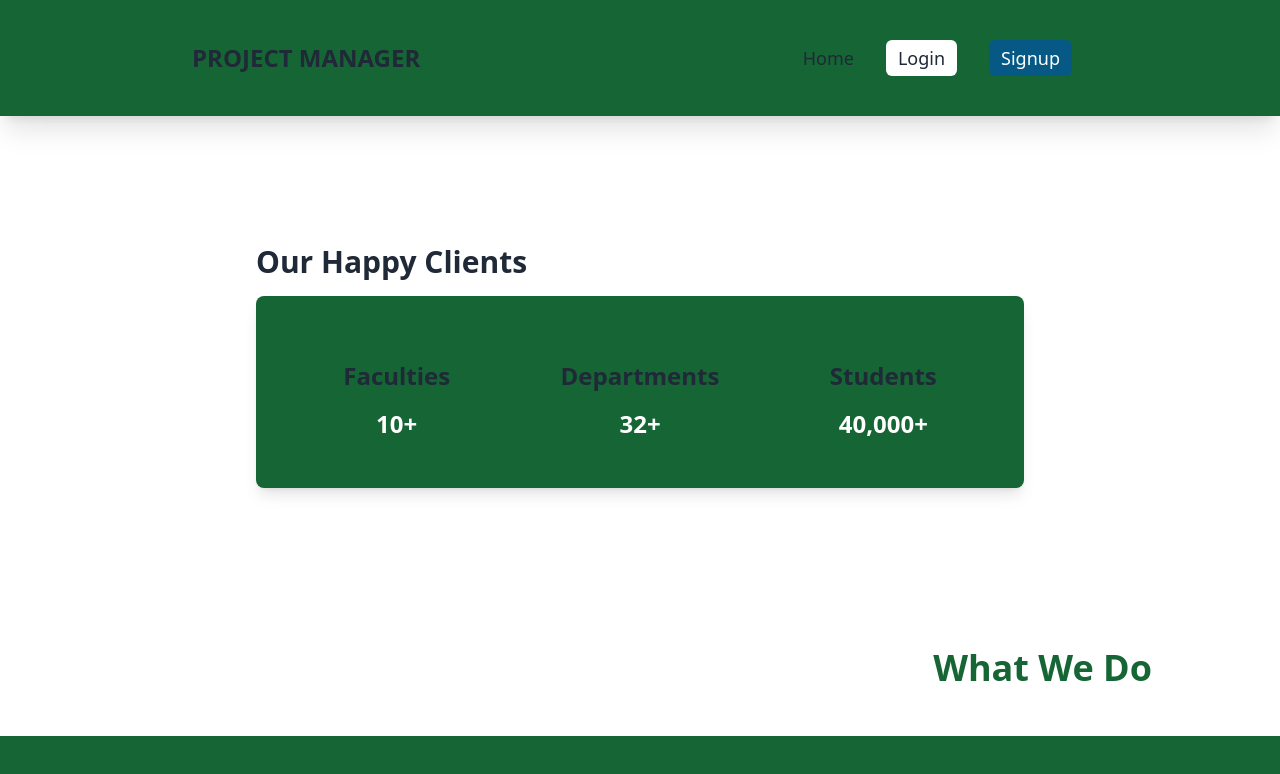
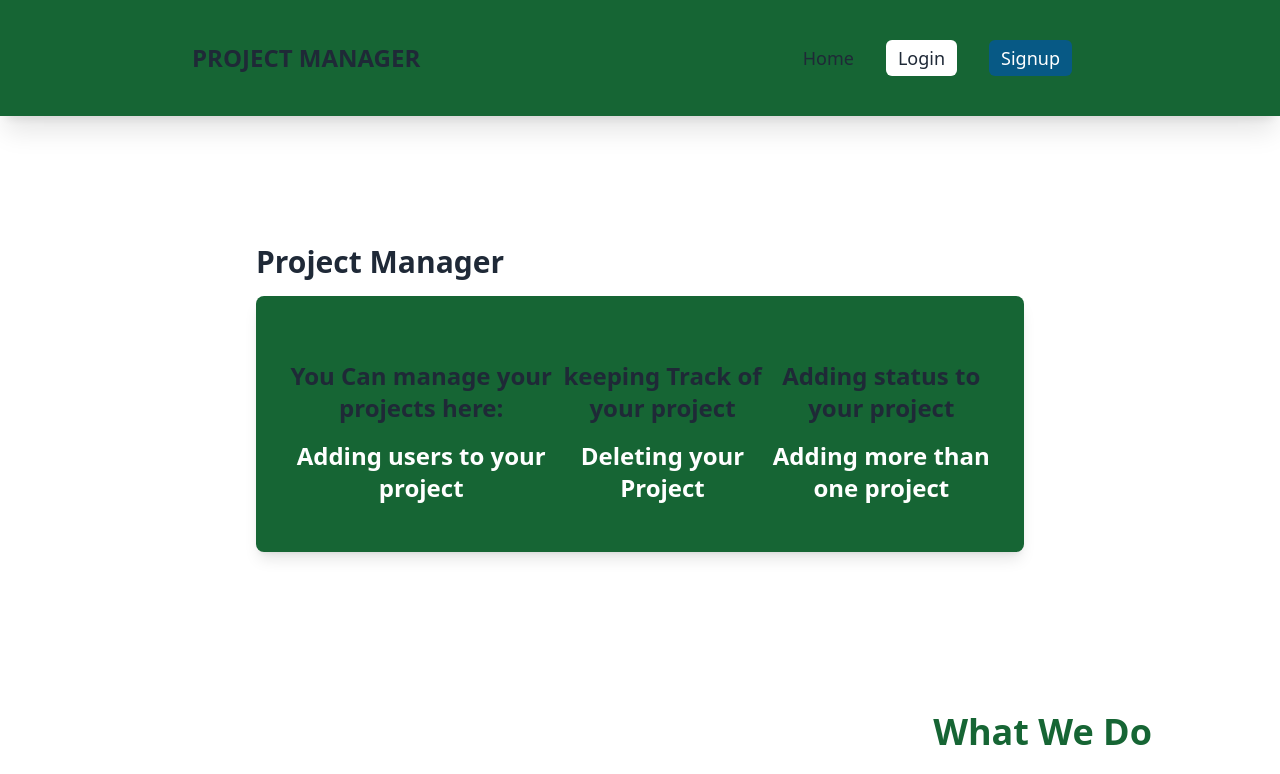
Before and after one commit to kipchumba-ket/project-manager-frontend, a React (Create React App) app: page / in a window 1280 px wide. Shown: the top 774 px of the page. Built offline with nearby package versions, Linux system fonts and the light colour scheme.

Commit message:
more fixes

```diff
--- a/src/components/Clients.js
+++ b/src/components/Clients.js
@@ -3,23 +3,23 @@ const Clients = () => {
         <>
             <div class="clients xl:mx-64 lg:mx-32 md:mx-16 mx-8 md:my-32 my-8 ">
                 <div class="">
-                <h1 class="font-bold md:text-3xl text-2xl my-4 text-gray-800">Our Happy Clients</h1>
+                <h1 class="font-bold md:text-3xl text-2xl my-4 text-gray-800">Project Manager</h1>
                 </div>
 
                 <div class="md:flex flex-row justify-around md:p-8 p-6 rounded-lg md:text-2xl text-xl font-semibold text-center bg-green-800 shadow-lg hover:shadow-xl hover:scale-105 hover:translate-y-1 duration-500">
                     <div class="my-4 ">
-                        <p class="my-4">Faculties</p>
-                        <p className="text-white">10+</p>
+                        <p class="my-4">You Can manage your projects here:</p>
+                        <p className="text-white">Adding users to your project</p>
                     </div>
 
                     <div class="my-4 ">
-                        <p class="my-4">Departments</p>
-                        <p className="text-white">32+</p>
+                        <p class="my-4">keeping Track of your project</p>
+                        <p className="text-white">Deleting your Project</p>
                     </div>
 
                     <div class="my-4 ">
-                        <p class="my-4">Students</p>
-                        <p className="text-white">40,000+</p>
+                        <p class="my-4">Adding status to your project </p>
+                        <p className="text-white">Adding more than one project</p>
                     </div>
                 </div>
             </div>
```
